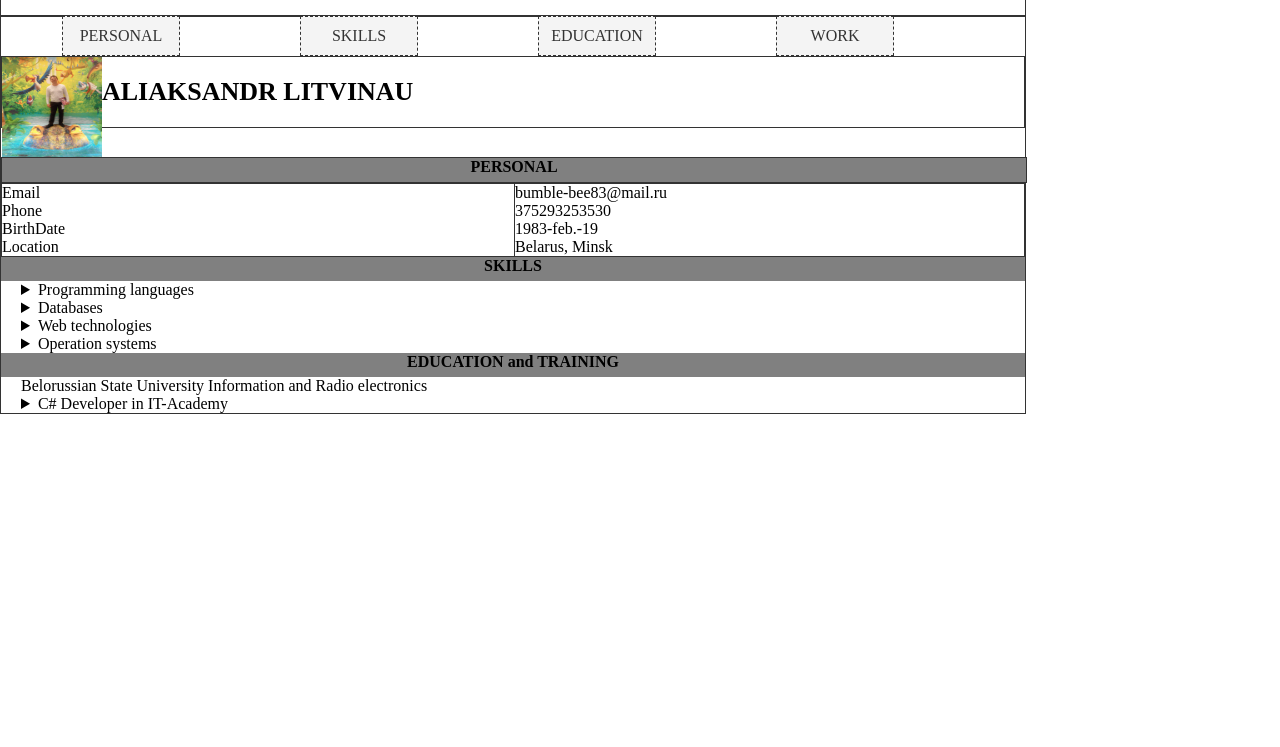
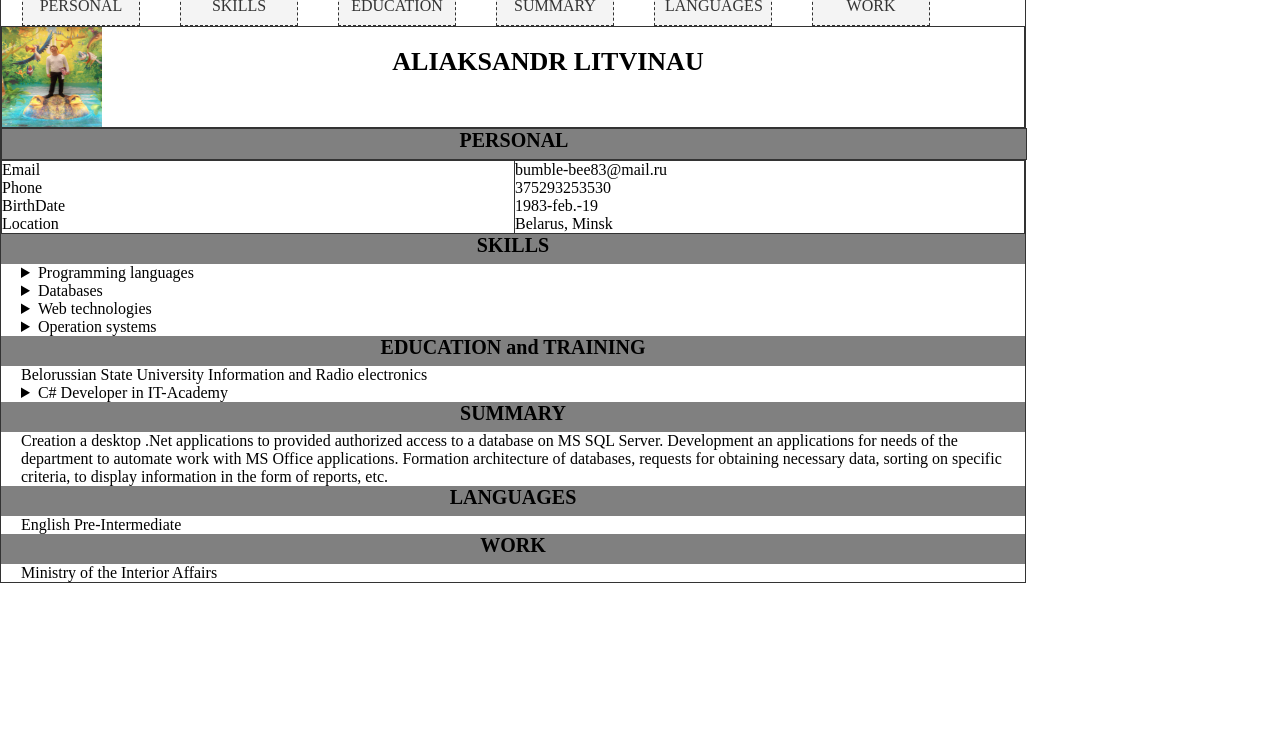
Before and after one commit to bumble-bee83/rsschool-codejam1-cv, a plain HTML site: page index.html in a window 1280 px wide. Shown: the part 53-800 px from the top of the page. Drawn offline with Linux system fonts and the light colour scheme.

Commit message:
* feat: *add summary, languages, work blocks

```diff
--- a/css/styles.css
+++ b/css/styles.css
@@ -14,7 +14,7 @@ h1 {
 
  nav {
   border: 1px solid #333;
-   margin: 30px 0px;
+  /*margin: 30px 0px;*/
  }
 
  nav div {
@@ -34,7 +34,7 @@ ul.main_navigation a {
     display: block;
     width: 6em;
     padding: 10px;
-    margin: 0 60px;
+    margin: 0 20px;
     background-color: #f4f4f4;
     border: 1px dashed #333;
     text-decoration: none;
@@ -48,15 +48,17 @@ ul.main_navigation a:hover {
 }
 
 .fio {
-    clear: both;
-    width: 100%;
-    border: 1px solid #333;
-    /*margin: 20px 0px;*/
+  clear: both;
+  width: 100%;
+  border: 1px solid #333;
+  /*margin: 20px 0px;*/
+
 }
 
 .foto_and_fio {
+  height: 100px;
   border: 1px solid #333;
-  margin: 20px 0px;
+  margin-top: 20px;
   clear: both;
 }
 
@@ -74,6 +76,7 @@ ul.main_navigation a:hover {
 .name {
   /*border: 1px solid #333;*/
   padding: 20px 30px;
+  text-align: center;
 }
 
 .name p {
@@ -84,7 +87,7 @@ ul.main_navigation a:hover {
 .personal {
   width: 100%;
   height: 1.5em;
-  font-size: 16px;
+  font-size: 20px;
   font-weight: bold;
   text-align: center;
   background-color: grey;
@@ -104,6 +107,10 @@ ul.main_navigation a:hover {
   list-style-type: none;
 }
 
-.skills_info, .education_info {
+.skills_info,
+.education_info,
+.summary_info,
+.languages_info,
+.work_info {
   padding: 0px 0px 0px 20px;
 }
--- a/index.html
+++ b/index.html
@@ -9,14 +9,14 @@
     <header>
       <h1>Resume</h1>
       <nav>
-          <!--<div class="main_nav" style="border: 1px solid #333" >-->
-          <ul class="main_navigation">
-            <li><a href="#fio">PERSONAL</a></li>
-            <li><a href="#education">SKILLS</a></li>
-            <li><a href="#skills">EDUCATION</a></li>
-            <li><a href="#work">WORK</a></li>
-          </ul>
-          <!--</div>-->
+        <ul class="main_navigation">
+          <li><a href="#fio">PERSONAL</a></li>
+          <li><a href="#skills">SKILLS</a></li>
+          <li><a href="#education">EDUCATION</a></li>
+          <li><a href="#summary">SUMMARY</a></li>
+          <li><a href="#languages">LANGUAGES</a></li>
+          <li><a href="#work">WORK</a></li>
+        </ul>
       </nav>
     </header>
     <article>
@@ -103,5 +103,38 @@
           </ul>
         </div>
     </article>
+    <article>
+        <div class="summary">
+            <div class="personal" id="summary">
+                <p>SUMMARY</p>
+            </div>
+            <div class="summary_info">
+              <p>Creation a desktop .Net applications to provided authorized access to a database on MS SQL
+                  Server. Development an applications for needs of the department to automate work with MS Office
+                  applications. Formation architecture of databases, requests for obtaining necessary data, sorting
+                  on specific criteria, to display information in the form of reports, etc.</p>
+            </div>
+        </div>
+    </article>
+    <article>
+        <div class="languages">
+            <div class="personal" id="languages">
+                <p>LANGUAGES</p>
+            </div>
+            <div class="languages_info">
+              <p>English Pre-Intermediate</p>
+            </div>
+        </div>
+    </article>
+    <article>
+        <div class="work">
+            <div class="personal" id="work">
+                <p>WORK</p>
+            </div>
+            <div class="work_info">
+              <p>Ministry of the Interior Affairs</p>
+            </div>
+        </div>
+    </article>
   </body>
 </html>
```
